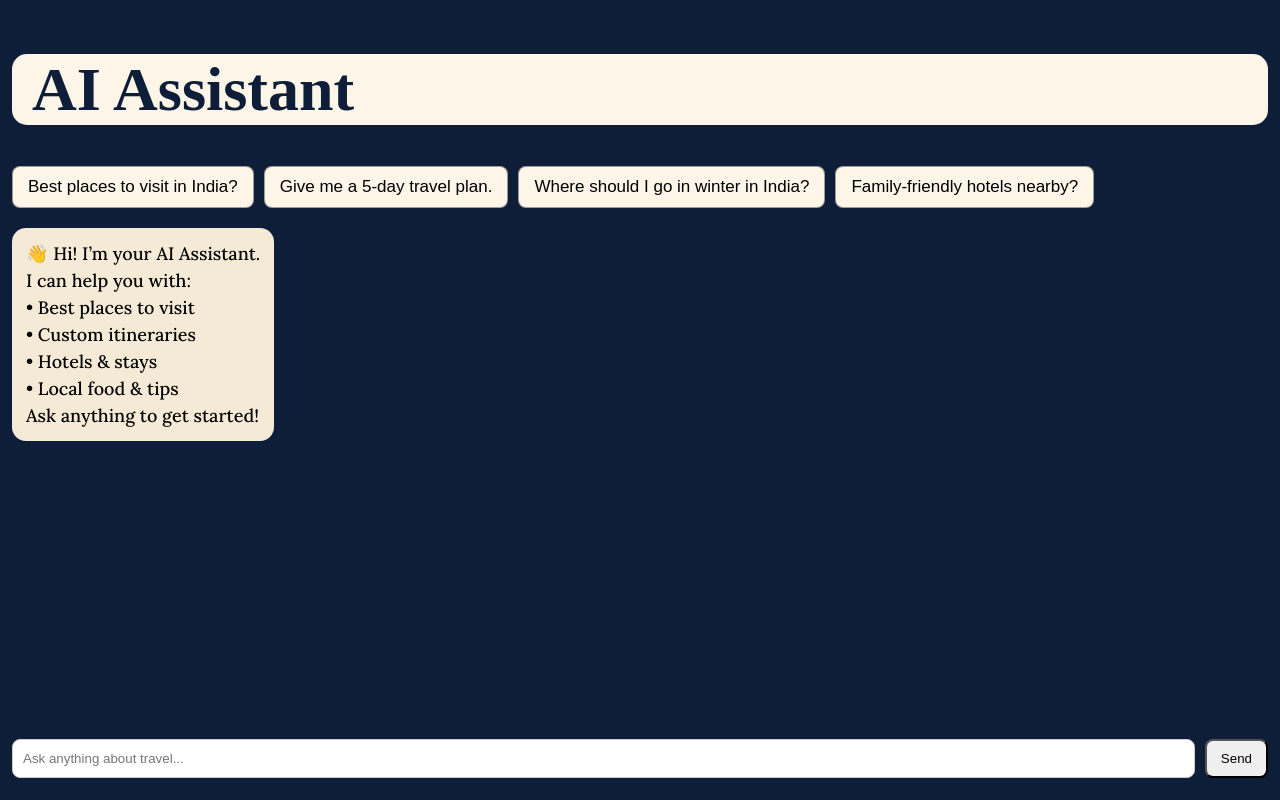
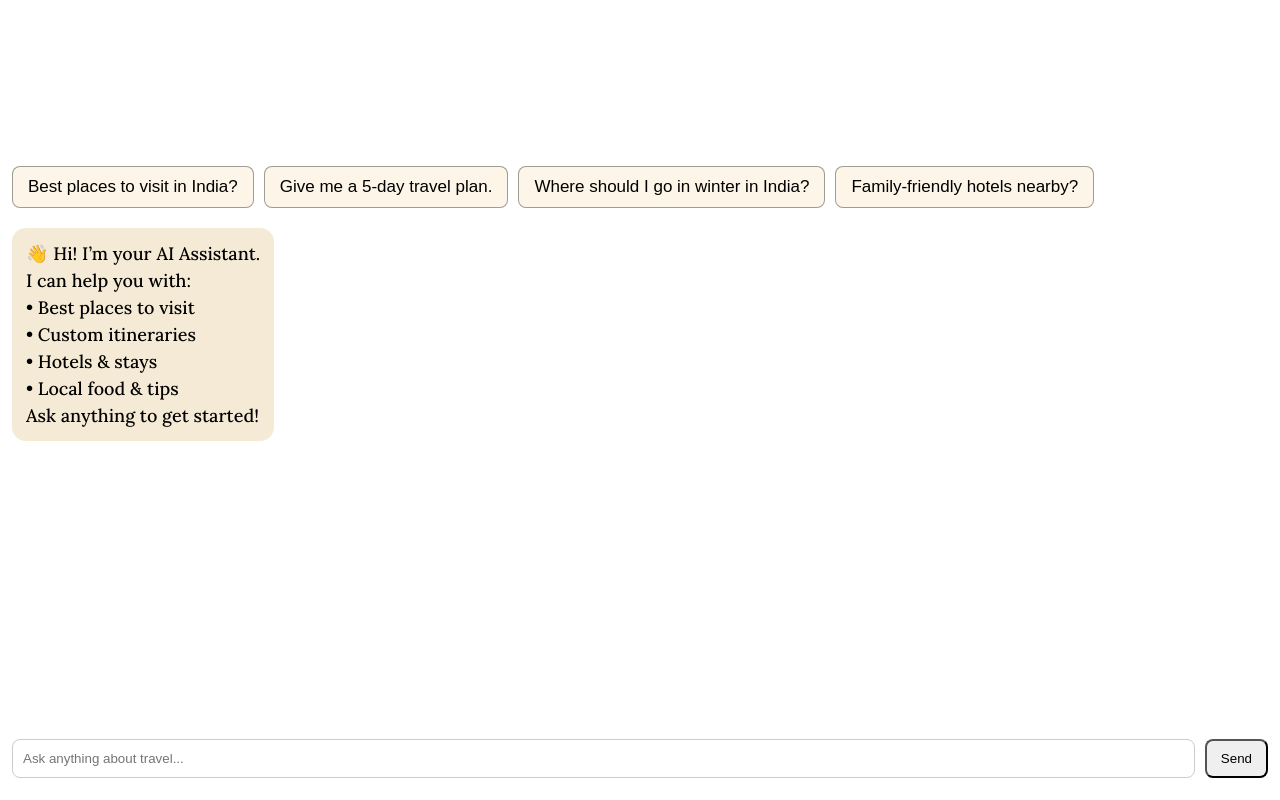
Before and after one commit to Himanshu0-7/travel-chatbot, a Next.js app: page /chat in a window 1280 px wide. Built offline with nearby package versions, Linux system fonts and the light colour scheme; a web font is replaced by a local one.

Commit message:
improve css

```diff
--- a/src/app/chat/page.js
+++ b/src/app/chat/page.js
@@ -138,7 +138,7 @@ export default function ChatPage() {
       padding: "12px",
       boxSizing: "border-box",
       fontFamily: "Text_Font",
-      backgroundColor: "#0E1E38"
+        backgroundcolor:"transparent",
     }}
   >
     <h1
@@ -148,10 +148,10 @@ export default function ChatPage() {
         fontSize: "clamp(35px, 5vw, 62px)",
         // background: "linear-gradient(to bottom,#1e3c72,#2a5298)",
         WebkitBackgroundClip: "text",
-        color: "#0E1E38",
+        color: "white",
         paddingLeft:"20px",
-        background:"#fcf5e8ff",
-        borderRadius:"15px"
+        backgroundcolor:"transparent",
+        // borderRadius:"15px"
 
       }}
     >
@@ -278,7 +278,7 @@ export default function ChatPage() {
       style={{
         position: "sticky",
         bottom: 0,
-        backgroundColor:"#0E1E38",
+        backgroundcolor:"transparent",
         padding: "10px 0"
       }}
     >
```
